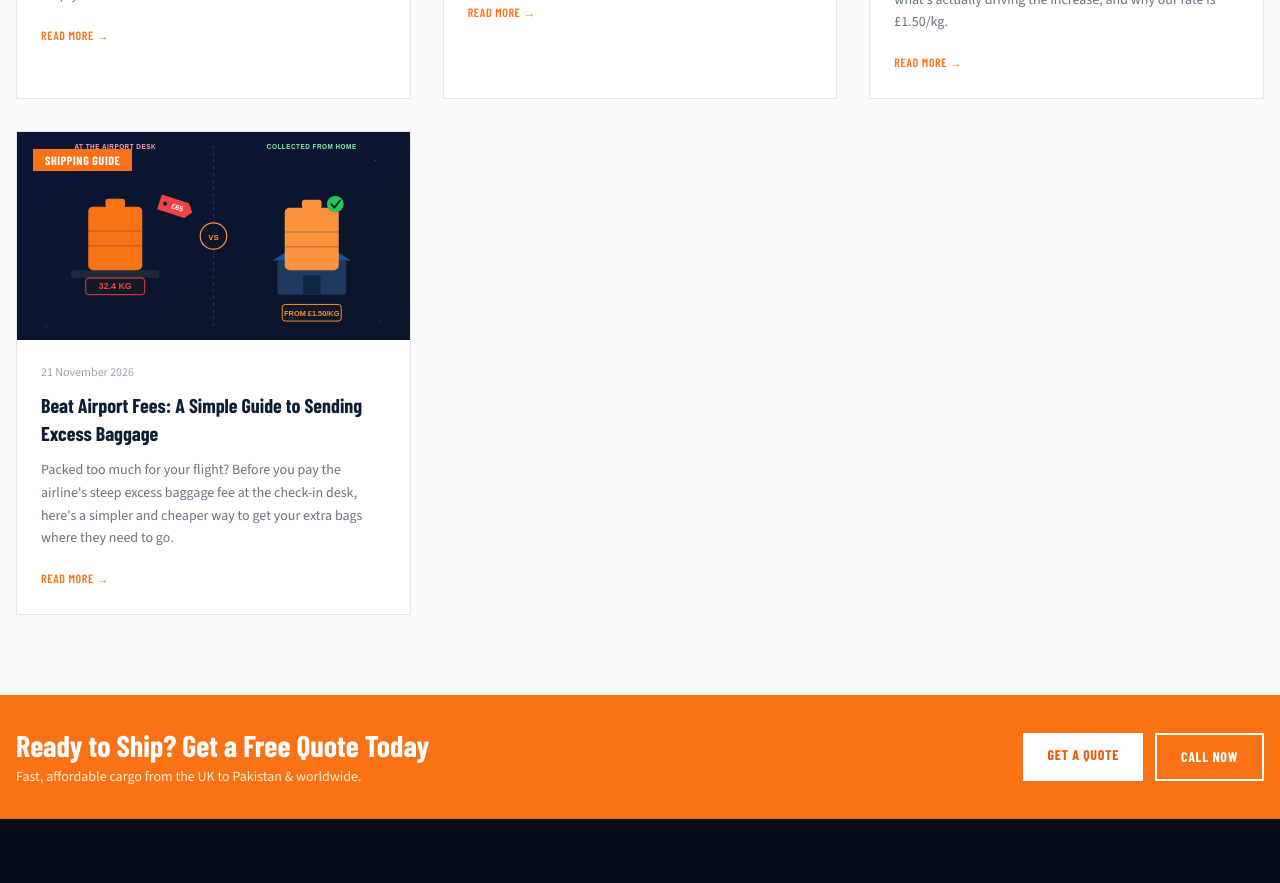
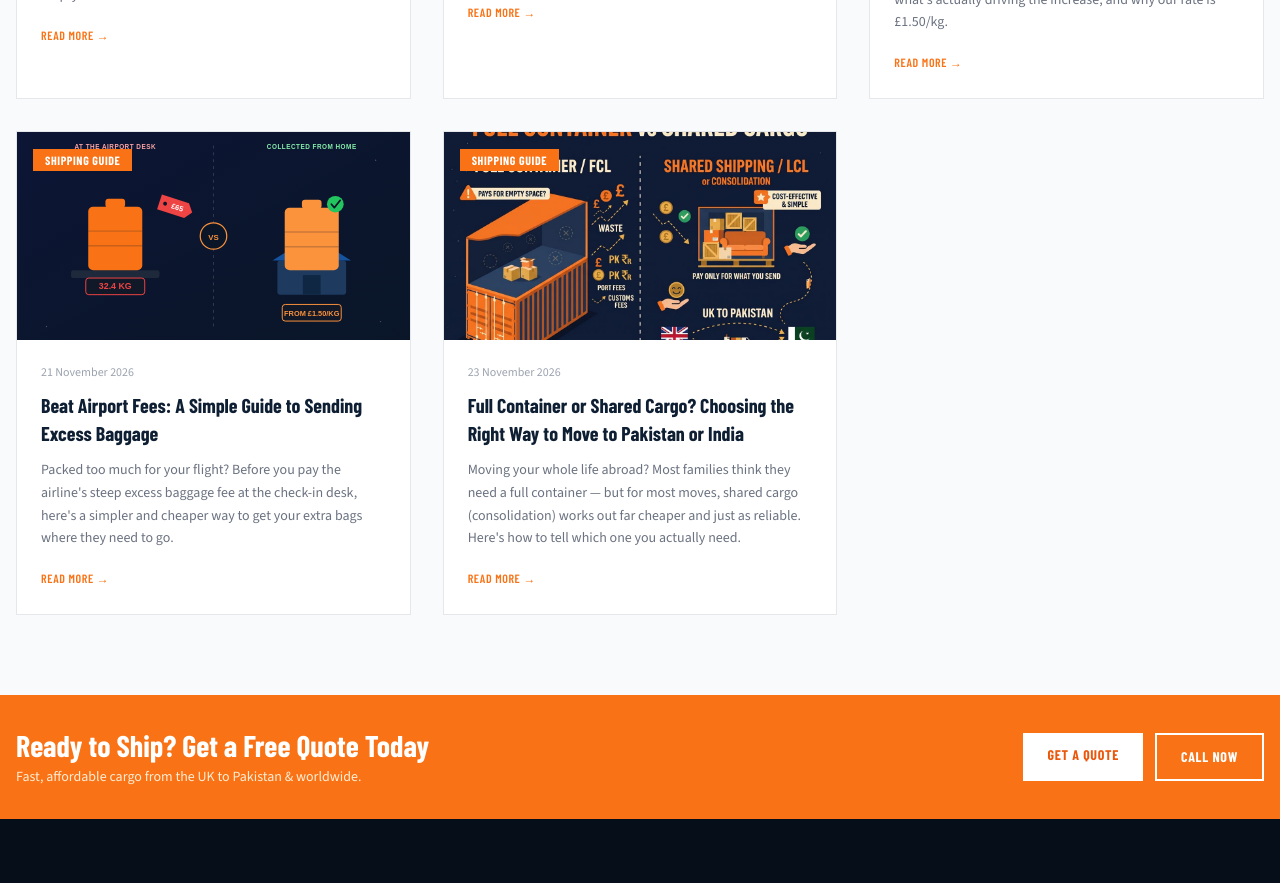
Before and after one commit to 3saghir-sketch/cargolord-com, a Next.js app: page /blog in a window 1280 px wide. Shown: the part 2020-2903 px from the top of the page. Built offline with nearby package versions, Linux system fonts and the light colour scheme; a web font is replaced by a local one.

Commit message:
Add full container vs shared cargo blog post
Helps customers moving house/relocating understand when a private
container is actually worth it versus consolidation, which is cheaper
for most household moves to Pakistan/India.

```diff
--- a/data/content.ts
+++ b/data/content.ts
@@ -497,6 +497,35 @@ Flying home for a wedding or visiting family shouldn't result in a financial hea
 
 Need help with your luggage? Get an instant quote or contact our Birmingham team today to book your collection.`,
   },
+  {
+    slug: 'full-container-vs-shared-cargo-pakistan',
+    title: 'Full Container or Shared Cargo? Choosing the Right Way to Move to Pakistan or India',
+    date: '2026-11-23',
+    category: 'Shipping Guide',
+    excerpt: "Moving your whole life abroad? Most families think they need a full container — but for most moves, shared cargo (consolidation) works out far cheaper and just as reliable. Here's how to tell which one you actually need.",
+    image: '/blog/container-vs-shared-cargo.jpg',
+    content: `Moving an entire life across the world is a massive step, and we know it can feel overwhelming. Many of our customers reach out thinking they need to book a whole container for their move to Pakistan or India, but usually, that ends up costing you much more than necessary.
+
+**You Don't Need to Pay for Empty Space**
+
+When you rent a private twenty-foot or forty-foot container for a smaller load, you are essentially paying to ship air. Beyond the ocean freight, you get hit with heavy charges at the port in Karachi for terminal handling and local fees. Then comes the struggle and expense of getting those twenty or thirty boxes from the port all the way to your doorstep. We don't want to see you waste your hard-earned money on logistics you don't need.
+
+**The Caring Alternative: Shared Shipping**
+
+For most families, our consolidation service is a much kinder option. You only pay for the exact space your belongings take up. We step in to take the stress off your shoulders: we collect your parcels directly from your home, weigh and barcode everything right in front of you so you have complete peace of mind, and provide an official receipt. We handle the transport to major UK ports, manage all the customs paperwork, and ensure your items are safely delivered to your family's door. It's a smooth, reliable process that saves you money and spares you from the headache of managing a container.
+
+**When Is a Full Container Truly Needed?**
+
+A private container really only makes sense for major life events, such as a permanent relocation under the Transfer of Residence scheme. If you are moving an entire household — including furniture, appliances, personal items, and perhaps a vehicle — then a dedicated container is the right choice.
+
+Just keep in mind that the logistics require careful planning: the container stays on the delivery lorry and cannot be placed on the ground. You must ensure there is ample space for the vehicle to park, and you typically have a strict three-hour window for loading before detention charges begin. Everything must be packed securely to withstand the long journey.
+
+**We Are Here to Support Your Journey**
+
+Whether you are sending a few forgotten boxes or embarking on a fresh start abroad, navigating customs and shipping doesn't have to be stressful. We maintain strong personal connections across Pakistan, Bangladesh, India, and the Middle East to ensure your belongings are treated with care every step of the way.
+
+Planning your shipment? Request a quote or contact our Birmingham team today — we are always here to help.`,
+  },
 ]
 
 // Tracking statuses — matches the stage names used across the CRM/ops
```
Also changed, not shown: public/blog/container-vs-shared-cargo.jpg (added).
